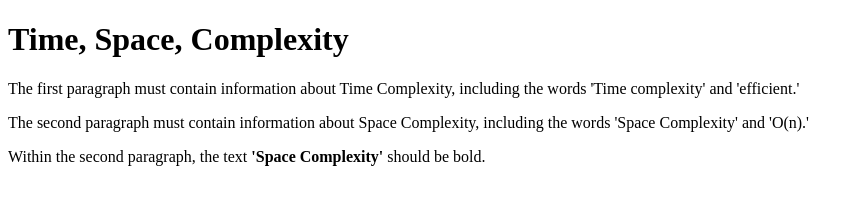
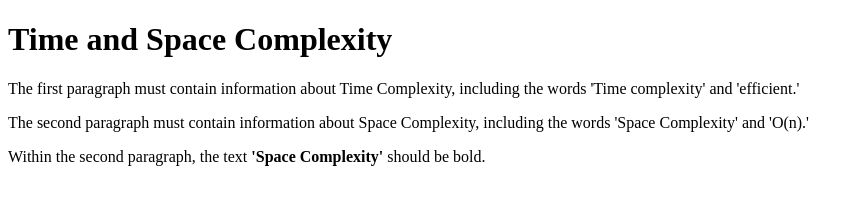
Before and after one commit to acciojob/time-and-space-complexity-anonymous-cloud, a website: page main.html in a window 1280 px wide. Shown: the whole page, without its empty margins (0-864 px from the left). Drawn offline with Linux system fonts and the light colour scheme.

Commit message:
created a submission

```diff
--- a/main.html
+++ b/main.html
@@ -9,7 +9,7 @@
 <body>
 	<!-- the entire body must be written by student -->
 
-	<h1>Time, Space, Complexity</h1>
+	<h1>Time and  Space Complexity</h1>
 	<p>The first paragraph must contain information about Time Complexity, including the words 'Time complexity' and 'efficient.'</p>
 	<p>The second paragraph must contain information about Space Complexity, including the words 'Space Complexity' and 'O(n).'</p>
 	<p>Within the second paragraph, the text <b>'Space Complexity'</b> should be bold.</p>
```
